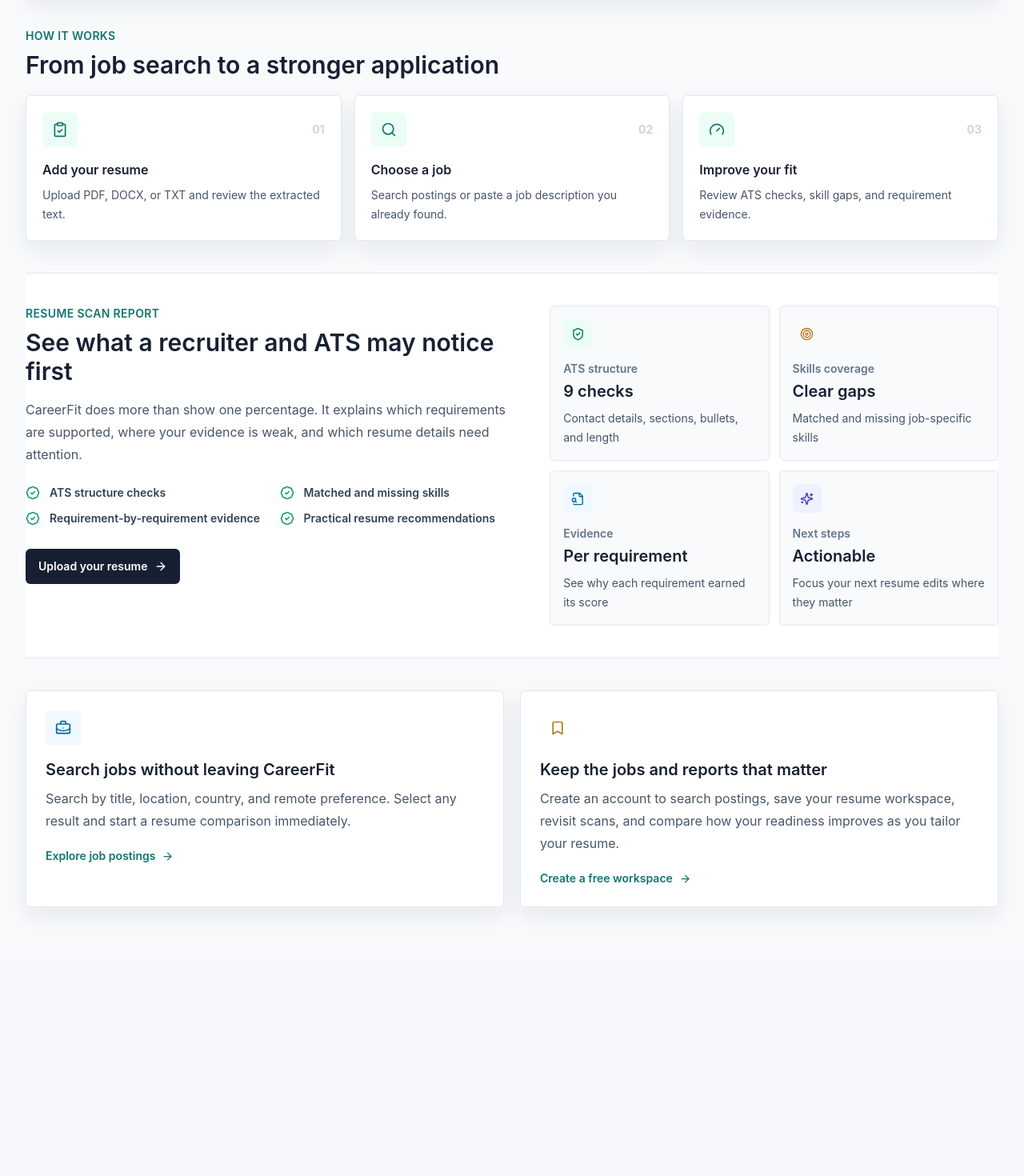
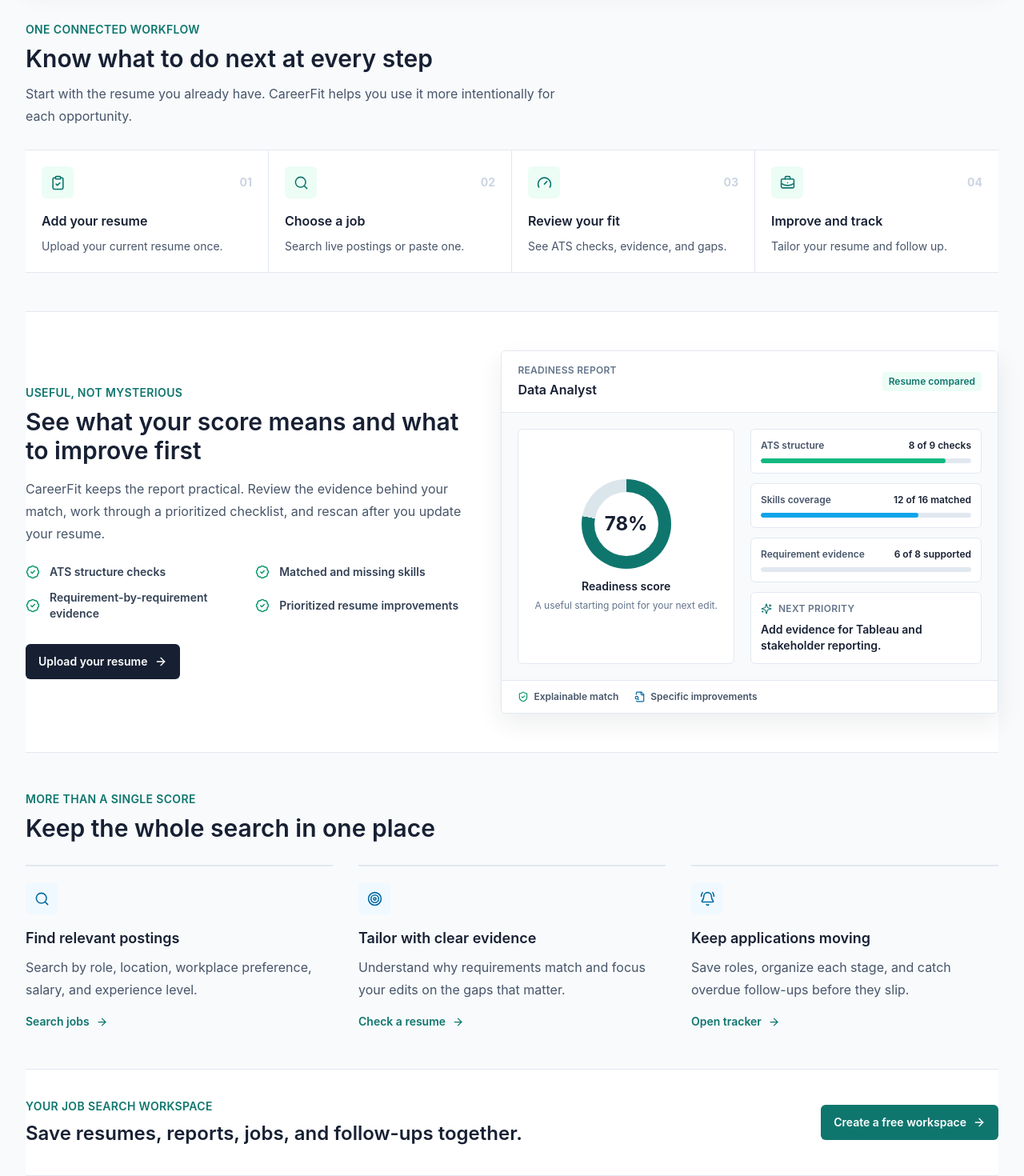
Before and after one commit to farzadyounespour/CareerFit, a React (Vite) app in the folder frontend/: page / in a window 1280 px wide. Shown: the part 696-2166 px from the top of the page at 80% size. Before the commit the page ends 1894 px from the top, so only its background shows below. Built offline with nearby package versions, Linux system fonts and the light colour scheme; no server answers.

Commit message:
Redesign CareerFit home experience

```diff
--- a/frontend/src/screens/HomeScreen.jsx
+++ b/frontend/src/screens/HomeScreen.jsx
@@ -1,7 +1,7 @@
 import {
   ArrowRight,
   BadgeCheck,
-  Bookmark,
+  BellRing,
   BriefcaseBusiness,
   CheckCircle2,
   ClipboardCheck,
@@ -14,32 +14,63 @@
 } from "lucide-react";
 
 const workflowItems = [
-  { label: "Add your resume", detail: "Upload PDF, DOCX, or TXT and review the extracted text.", icon: ClipboardCheck },
-  { label: "Choose a job", detail: "Search postings or paste a job description you already found.", icon: Search },
-  { label: "Improve your fit", detail: "Review ATS checks, skill gaps, and requirement evidence.", icon: Gauge },
+  { label: "Add your resume", detail: "Upload your current resume once.", icon: ClipboardCheck },
+  { label: "Choose a job", detail: "Search live postings or paste one.", icon: Search },
+  { label: "Review your fit", detail: "See ATS checks, evidence, and gaps.", icon: Gauge },
+  { label: "Improve and track", detail: "Tailor your resume and follow up.", icon: BriefcaseBusiness },
 ];
 
 const reportItems = [
   "ATS structure checks",
   "Matched and missing skills",
   "Requirement-by-requirement evidence",
-  "Practical resume recommendations",
+  "Prioritized resume improvements",
+];
+
+const connectedItems = [
+  {
+    icon: Search,
+    title: "Find relevant postings",
+    detail: "Search by role, location, workplace preference, salary, and experience level.",
+    action: "Search jobs",
+    destination: "job",
+  },
+  {
+    icon: Target,
+    title: "Tailor with clear evidence",
+    detail: "Understand why requirements match and focus your edits on the gaps that matter.",
+    action: "Check a resume",
+    destination: "resume",
+  },
+  {
+    icon: BellRing,
+    title: "Keep applications moving",
+    detail: "Save roles, organize each stage, and catch overdue follow-ups before they slip.",
+    action: "Open tracker",
+    destination: "history",
+  },
 ];
 
 export default function HomeScreen({ onNavigate, onAuthOpen }) {
   return (
     <section>
-      <div className="mx-auto grid max-w-7xl overflow-hidden rounded-md border border-slate-200 bg-white shadow-panel lg:grid-cols-[0.95fr_1.3fr]">
-        <div className="flex min-h-[520px] flex-col justify-center px-5 py-8 md:px-8 lg:px-12 lg:py-12">
+      <section className="relative mx-auto min-h-[560px] max-w-7xl overflow-hidden rounded-md border border-slate-200 bg-white shadow-panel">
+        <img
+          src="/images/careerfit-hero.png"
+          alt="CareerFit workspace showing a resume, job postings, and readiness score"
+          className="absolute inset-0 h-full w-full object-cover object-center"
+        />
+        <div className="careerfit-hero-scrim absolute inset-y-0 left-0 w-full lg:w-[62%]" />
+        <div className="relative flex min-h-[560px] max-w-2xl flex-col justify-center px-5 py-10 md:px-10 lg:px-14">
           <p className="text-sm font-semibold uppercase tracking-wide text-teal">Job search and resume readiness</p>
-          <h1 className="mt-4 text-4xl font-semibold leading-tight text-ink lg:text-6xl">
-            Find jobs that fit your experience.
+          <h1 className="mt-4 text-4xl font-semibold leading-tight text-ink md:text-5xl lg:text-6xl">
+            Turn each job posting into a stronger application.
           </h1>
-          <p className="mt-5 max-w-lg text-lg leading-8 text-slate-700">
-            Search real postings, compare your resume, and understand exactly what to improve before you apply.
+          <p className="mt-5 max-w-xl text-lg leading-8 text-slate-700">
+            Upload your resume, find real roles, and see the most useful improvements before you apply.
           </p>
           <div className="mt-7 flex flex-wrap gap-3">
-            <button type="button" onClick={() => onNavigate("profile")} className="inline-flex items-center gap-2 rounded-md bg-teal px-4 py-3 text-sm font-semibold text-white hover:bg-teal/90">
+            <button type="button" onClick={() => onNavigate("resume")} className="inline-flex items-center gap-2 rounded-md bg-teal px-4 py-3 text-sm font-semibold text-white hover:bg-teal/90">
               Check your resume fit
               <ArrowRight size={16} />
             </button>
@@ -51,28 +82,24 @@
           <div className="mt-8 flex flex-wrap gap-x-5 gap-y-2 text-sm font-semibold text-slate-700">
             <span className="inline-flex items-center gap-2"><CheckCircle2 size={16} className="text-emerald-600" />Private workspace</span>
             <span className="inline-flex items-center gap-2"><CheckCircle2 size={16} className="text-emerald-600" />Explainable scores</span>
-            <span className="inline-flex items-center gap-2"><CheckCircle2 size={16} className="text-emerald-600" />Real job search</span>
+            <span className="inline-flex items-center gap-2"><CheckCircle2 size={16} className="text-emerald-600" />Free to start</span>
           </div>
         </div>
-        <img
-          src="/images/careerfit-hero.png"
-          alt="CareerFit workspace showing a resume, job postings, and readiness score"
-          className="h-full min-h-[360px] w-full object-cover object-center lg:min-h-[520px]"
-        />
-      </div>
+      </section>
 
-      <section className="mx-auto max-w-7xl py-10">
-        <div>
-          <p className="text-sm font-semibold uppercase tracking-wide text-teal">How it works</p>
-          <h2 className="mt-2 text-3xl font-semibold text-ink">From job search to a stronger application</h2>
+      <section className="mx-auto max-w-7xl py-12">
+        <div className="max-w-2xl">
+          <p className="text-sm font-semibold uppercase tracking-wide text-teal">One connected workflow</p>
+          <h2 className="mt-2 text-3xl font-semibold text-ink">Know what to do next at every step</h2>
+          <p className="mt-3 leading-7 text-slate-600">Start with the resume you already have. CareerFit helps you use it more intentionally for each opportunity.</p>
         </div>
-        <div className="mt-5 grid gap-4 md:grid-cols-3">
+        <div className="mt-7 grid border-y border-slate-200 bg-white md:grid-cols-4">
           {workflowItems.map((item, index) => {
             const Icon = item.icon;
             return (
-              <article key={item.label} className="rounded-md border border-slate-200 bg-white p-5 shadow-panel">
+              <article key={item.label} className="border-b border-slate-200 p-5 last:border-b-0 md:border-b-0 md:border-r md:last:border-r-0">
                 <div className="flex items-center justify-between gap-3">
-                  <span className="grid h-11 w-11 place-items-center rounded-md bg-emerald-50 text-teal"><Icon size={20} /></span>
+                  <span className="grid h-10 w-10 place-items-center rounded-md bg-emerald-50 text-teal"><Icon size={19} /></span>
                   <span className="text-sm font-bold text-slate-300">0{index + 1}</span>
                 </div>
                 <h3 className="mt-4 font-semibold text-ink">{item.label}</h3>
@@ -84,12 +111,12 @@
       </section>
 
       <section className="border-y border-slate-200 bg-white">
-        <div className="mx-auto grid max-w-7xl gap-8 px-4 py-10 lg:grid-cols-[1fr_0.9fr] lg:px-0">
-          <div>
-            <p className="text-sm font-semibold uppercase tracking-wide text-teal">Resume scan report</p>
-            <h2 className="mt-2 text-3xl font-semibold text-ink">See what a recruiter and ATS may notice first</h2>
+        <div className="mx-auto grid max-w-7xl gap-8 px-4 py-12 lg:grid-cols-[0.95fr_1.05fr] lg:px-0">
+          <div className="self-center">
+            <p className="text-sm font-semibold uppercase tracking-wide text-teal">Useful, not mysterious</p>
+            <h2 className="mt-2 text-3xl font-semibold text-ink">See what your score means and what to improve first</h2>
             <p className="mt-4 max-w-2xl leading-7 text-slate-600">
-              CareerFit does more than show one percentage. It explains which requirements are supported, where your evidence is weak, and which resume details need attention.
+              CareerFit keeps the report practical. Review the evidence behind your match, work through a prioritized checklist, and rescan after you update your resume.
             </p>
             <div className="mt-6 grid gap-3 sm:grid-cols-2">
               {reportItems.map((item) => (
@@ -105,46 +132,102 @@
             </button>
           </div>
 
-          <div className="grid content-center gap-3 sm:grid-cols-2">
-            <InsightCard icon={ShieldCheck} label="ATS structure" value="9 checks" detail="Contact details, sections, bullets, and length" tone="emerald" />
-            <InsightCard icon={Target} label="Skills coverage" value="Clear gaps" detail="Matched and missing job-specific skills" tone="amber" />
-            <InsightCard icon={FileSearch} label="Evidence" value="Per requirement" detail="See why each requirement earned its score" tone="sky" />
-            <InsightCard icon={Sparkles} label="Next steps" value="Actionable" detail="Focus your next resume edits where they matter" tone="indigo" />
-          </div>
+          <ReportPreview />
         </div>
       </section>
 
-      <section className="mx-auto grid max-w-7xl gap-5 py-10 lg:grid-cols-[1fr_1fr]">
-        <article className="rounded-md border border-slate-200 bg-white p-6 shadow-panel">
-          <span className="grid h-11 w-11 place-items-center rounded-md bg-sky-50 text-sky-700"><BriefcaseBusiness size={20} /></span>
-          <h2 className="mt-4 text-xl font-semibold text-ink">Search jobs without leaving CareerFit</h2>
-          <p className="mt-2 leading-7 text-slate-600">Search by title, location, country, and remote preference. Select any result and start a resume comparison immediately.</p>
-          <button type="button" onClick={() => onNavigate("job")} className="mt-5 inline-flex items-center gap-2 text-sm font-semibold text-teal hover:text-teal/80">Explore job postings <ArrowRight size={15} /></button>
-        </article>
-        <article className="rounded-md border border-slate-200 bg-white p-6 shadow-panel">
-          <span className="grid h-11 w-11 place-items-center rounded-md bg-amber-50 text-amber"><Bookmark size={20} /></span>
-          <h2 className="mt-4 text-xl font-semibold text-ink">Keep the jobs and reports that matter</h2>
-          <p className="mt-2 leading-7 text-slate-600">Create an account to search postings, save your resume workspace, revisit scans, and compare how your readiness improves as you tailor your resume.</p>
-          <button type="button" onClick={() => onAuthOpen("create")} className="mt-5 inline-flex items-center gap-2 text-sm font-semibold text-teal hover:text-teal/80">Create a free workspace <ArrowRight size={15} /></button>
-        </article>
+      <section className="mx-auto max-w-7xl py-12">
+        <div className="max-w-2xl">
+          <p className="text-sm font-semibold uppercase tracking-wide text-teal">More than a single score</p>
+          <h2 className="mt-2 text-3xl font-semibold text-ink">Keep the whole search in one place</h2>
+        </div>
+        <div className="mt-7 grid gap-8 lg:grid-cols-3">
+          {connectedItems.map((item) => {
+            const Icon = item.icon;
+            return (
+              <article key={item.title} className="border-t-2 border-slate-200 pt-5">
+                <span className="grid h-10 w-10 place-items-center rounded-md bg-sky-50 text-sky-700"><Icon size={19} /></span>
+                <h3 className="mt-4 text-lg font-semibold text-ink">{item.title}</h3>
+                <p className="mt-2 leading-7 text-slate-600">{item.detail}</p>
+                <button type="button" onClick={() => onNavigate(item.destination)} className="mt-4 inline-flex items-center gap-2 text-sm font-semibold text-teal hover:text-teal/80">
+                  {item.action}
+                  <ArrowRight size={15} />
+                </button>
+              </article>
+            );
+          })}
+        </div>
+      </section>
+
+      <section className="border-y border-slate-200 bg-white">
+        <div className="mx-auto flex max-w-7xl flex-col justify-between gap-5 px-4 py-9 md:flex-row md:items-center lg:px-0">
+          <div>
+            <p className="text-sm font-semibold uppercase tracking-wide text-teal">Your job search workspace</p>
+            <h2 className="mt-2 text-2xl font-semibold text-ink">Save resumes, reports, jobs, and follow-ups together.</h2>
+          </div>
+          <button type="button" onClick={() => onAuthOpen("create")} className="inline-flex shrink-0 items-center justify-center gap-2 rounded-md bg-teal px-4 py-3 text-sm font-semibold text-white hover:bg-teal/90">
+            Create a free workspace
+            <ArrowRight size={16} />
+          </button>
+        </div>
       </section>
     </section>
   );
 }
 
-function InsightCard({ icon: Icon, label, value, detail, tone }) {
-  const colors = {
-    emerald: "bg-emerald-50 text-emerald-700",
-    amber: "bg-amber-50 text-amber",
-    sky: "bg-sky-50 text-sky-700",
-    indigo: "bg-indigo-50 text-indigo-700",
-  };
+function ReportPreview() {
   return (
-    <article className="rounded-md border border-slate-200 bg-slate-50 p-4">
-      <span className={`grid h-9 w-9 place-items-center rounded-md ${colors[tone]}`}><Icon size={17} /></span>
-      <p className="mt-4 text-sm font-semibold text-slate-500">{label}</p>
-      <p className="mt-1 text-xl font-semibold text-ink">{value}</p>
-      <p className="mt-2 text-sm leading-6 text-slate-600">{detail}</p>
+    <article className="overflow-hidden rounded-md border border-slate-200 bg-slate-50 shadow-panel">
+      <header className="flex items-center justify-between gap-4 border-b border-slate-200 bg-white px-5 py-4">
+        <div>
+          <p className="text-xs font-semibold uppercase tracking-wide text-slate-500">Readiness report</p>
+          <p className="mt-1 font-semibold text-ink">Data Analyst</p>
+        </div>
+        <span className="rounded bg-emerald-50 px-2 py-1 text-xs font-semibold text-teal">Resume compared</span>
+      </header>
+      <div className="grid gap-5 p-5 sm:grid-cols-[auto_1fr]">
+        <div className="flex flex-col items-center justify-center rounded-md border border-slate-200 bg-white p-5">
+          <div className="grid h-28 w-28 place-items-center rounded-full bg-[conic-gradient(#0f766e_0deg,#0f766e_280deg,#dbe5ec_280deg,#dbe5ec_360deg)]">
+            <div className="grid h-20 w-20 place-items-center rounded-full bg-white">
+              <span className="text-2xl font-bold text-ink">78%</span>
+            </div>
+          </div>
+          <p className="mt-3 text-sm font-semibold text-ink">Readiness score</p>
+          <p className="mt-1 text-center text-xs leading-5 text-slate-500">A useful starting point for your next edit.</p>
+        </div>
+        <div className="space-y-3">
+          <PreviewMetric label="ATS structure" value="8 of 9 checks" width="88%" tone="emerald" />
+          <PreviewMetric label="Skills coverage" value="12 of 16 matched" width="75%" tone="sky" />
+          <PreviewMetric label="Requirement evidence" value="6 of 8 supported" width="75%" tone="amber" />
+          <div className="rounded-md border border-slate-200 bg-white p-3">
+            <p className="flex items-center gap-2 text-xs font-semibold uppercase tracking-wide text-slate-500"><Sparkles size={14} className="text-teal" />Next priority</p>
+            <p className="mt-2 text-sm font-semibold text-ink">Add evidence for Tableau and stakeholder reporting.</p>
+          </div>
+        </div>
+      </div>
+      <footer className="flex flex-wrap gap-x-5 gap-y-2 border-t border-slate-200 bg-white px-5 py-3 text-xs font-semibold text-slate-600">
+        <span className="inline-flex items-center gap-1.5"><ShieldCheck size={14} className="text-emerald-600" />Explainable match</span>
+        <span className="inline-flex items-center gap-1.5"><FileSearch size={14} className="text-sky-700" />Specific improvements</span>
+      </footer>
     </article>
   );
 }
+
+function PreviewMetric({ label, value, width, tone }) {
+  const colors = {
+    emerald: "bg-emerald-500",
+    sky: "bg-sky-500",
+    amber: "bg-amber-500",
+  };
+  return (
+    <div className="rounded-md border border-slate-200 bg-white p-3">
+      <div className="flex items-center justify-between gap-3 text-xs font-semibold">
+        <span className="text-slate-600">{label}</span>
+        <span className="text-ink">{value}</span>
+      </div>
+      <div className="mt-2 h-1.5 overflow-hidden rounded-full bg-slate-200">
+        <div className={`h-full rounded-full ${colors[tone]}`} style={{ width }} />
+      </div>
+    </div>
+  );
+}
```
Also changed, not shown: frontend/src/styles.css (+8 -0 lines), 1 other file (tests, documents, lock files or other folders).
